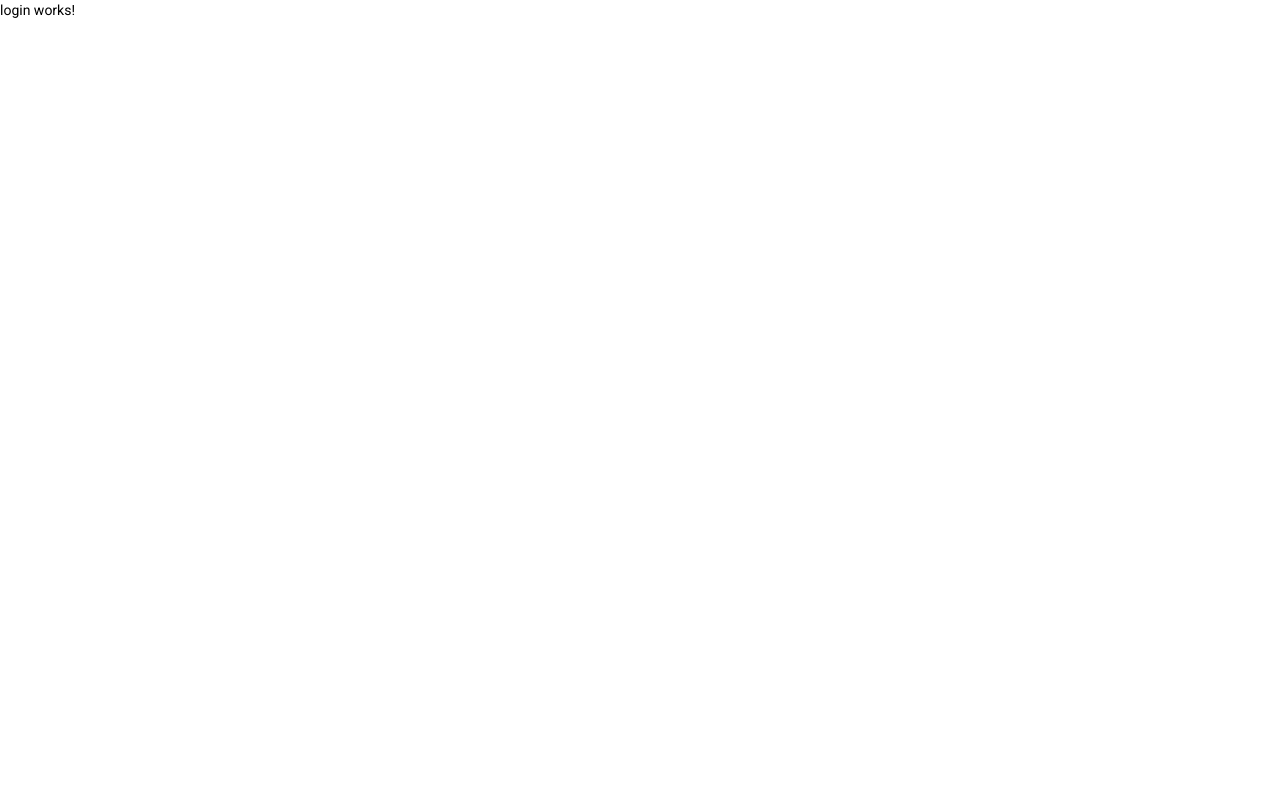
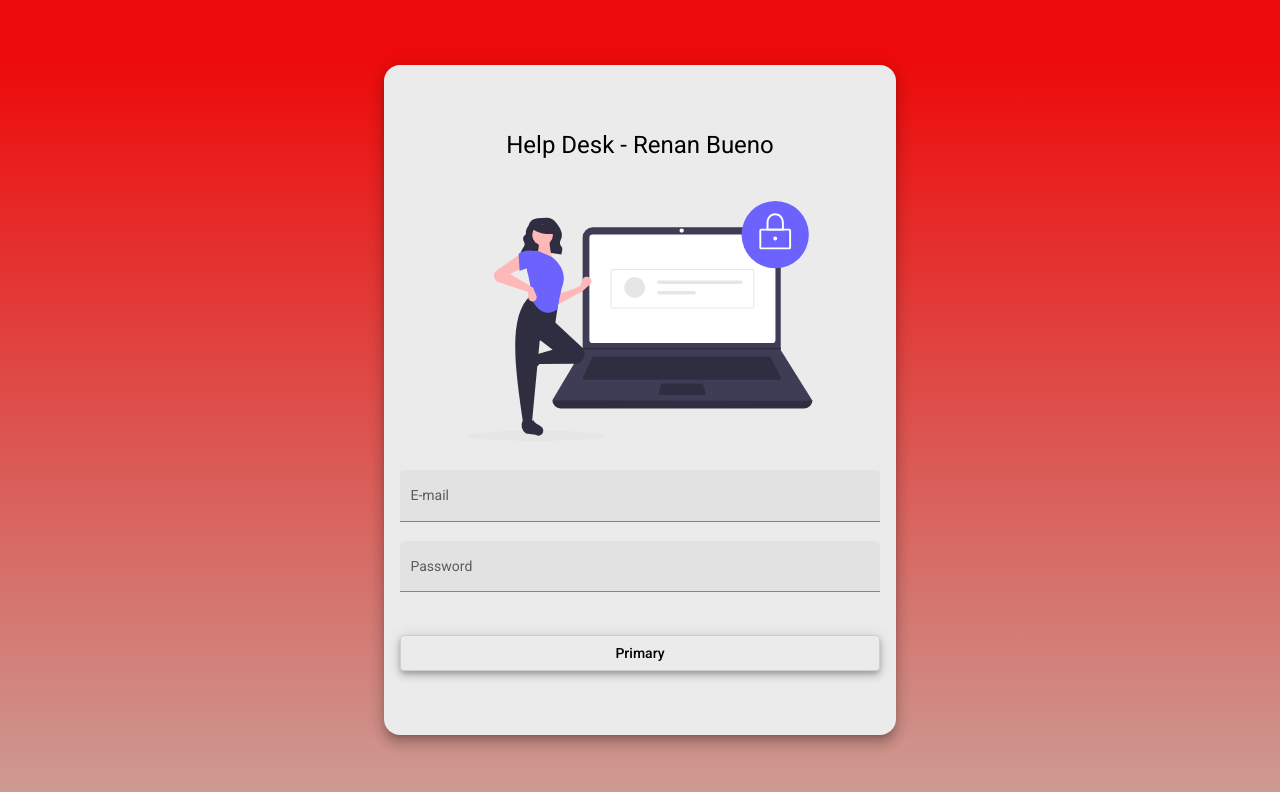
Before and after one commit to renanbuenov/helpdesk-front, an Angular app: page /login in a window 1280 px wide. Shown: the top 792 px of the page. Built offline with nearby package versions, Linux system fonts and the light colour scheme.

Commit message:
HTML and CSS for login

```diff
--- a/src/app/components/login/login.component.css
+++ b/src/app/components/login/login.component.css
@@ -0,0 +1,35 @@
+.container {
+    height: 100%;
+    background: linear-gradient(180deg, rgba(237,10,10,1) 7%, rgba(204,156,148,1) 100%, rgba(120,71,235,1) 100%, rgba(208,129,117,1) 100%);
+    display: flex;
+    align-items: center;
+    justify-content: center;
+}
+
+.form {
+    width: 30rem;
+    margin: auto;
+    background-color: rgb(235, 235, 235);
+    padding: 4rem 1rem;
+    border-radius: 1rem;
+}
+
+h1 {
+    width: 100%;
+    text-align: center;
+
+}
+
+img {
+    height: 15rem;
+    width: 100%;
+    margin: 1.5rem auto 1.5rem auto;
+}
+
+.full-width {
+    width: 100%;
+}
+
+button {
+    margin-top: 1.5rem;
+}
--- a/src/app/components/login/login.component.html
+++ b/src/app/components/login/login.component.html
@@ -1 +1,21 @@
-<p>login works!</p>
+<div class="container">
+    <form class="form mat-elevation-z9">
+
+        <h1>Help Desk - Renan Bueno</h1>
+
+        <img src="assets/img/login-image.svg" alt="Help Desk - Renan Bueno">
+
+        <mat-form-field class="full-width" appearance="fill">
+          <mat-label>E-mail</mat-label>
+          <input matInput placeholder="Ex. fulano@mail.com">
+        </mat-form-field>
+
+        <mat-form-field class="full-width" appearance="fill">
+            <mat-label>Password</mat-label>
+            <input type="password" matInput placeholder="Ex. 123">
+        </mat-form-field>
+
+        <button class="full-width mat-elevation-z5" mat-stroked-button color="Login">Primary</button>
+      </form>
+
+</div>
```
Also changed, not shown: src/assets/img/login-image.svg (added).
